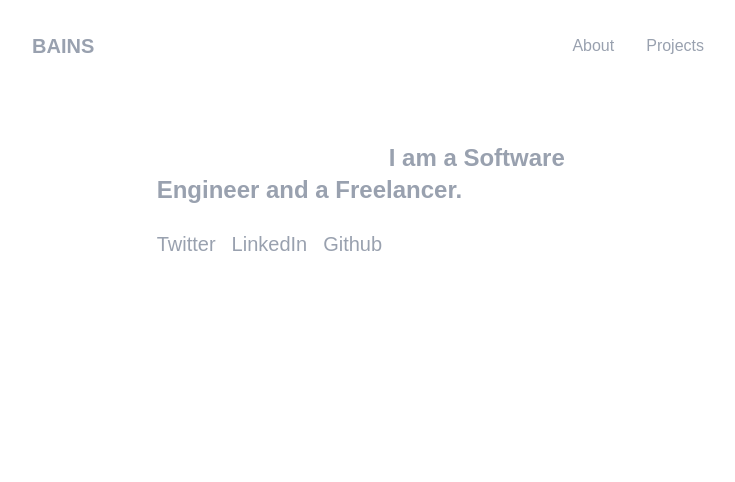
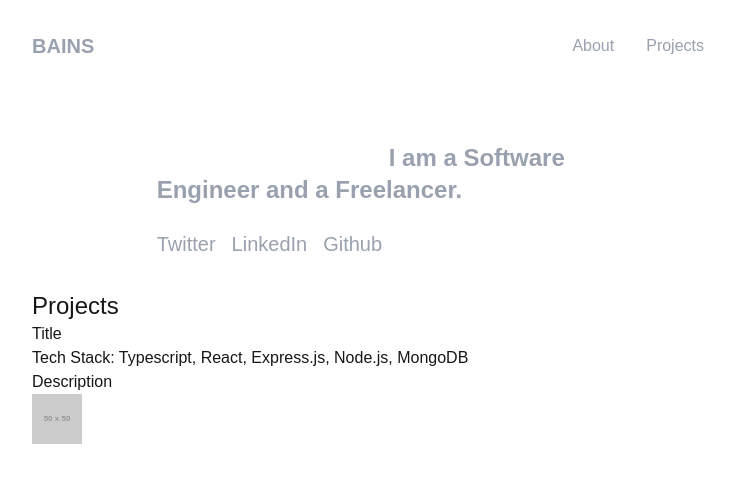
Before and after one commit to ekambains/portfolio, a Next.js app: page / in a window 1280 px wide. Shown: the top 482 px of the page, without its empty margins (304-1039 px from the left). Built offline with nearby package versions, Linux system fonts and the light colour scheme.

Commit message:
Project component started.

```diff
--- a/app/(root)/page.tsx
+++ b/app/(root)/page.tsx
@@ -1,5 +1,6 @@
 import Intro from "@/components/Intro";
 import Navbar from "@/components/Navbar";
+import Projects from "@/components/Projects";
 
 export default function Home() {
   return (
@@ -7,6 +8,7 @@ export default function Home() {
       <div className="max-w-screen mx-6 sm:max-w-2xl sm:px-8 sm:py-8 px-7 py-7">
         <Navbar />
         <Intro />
+        <Projects />
       </div>
     </div>
   );
--- a/components/Navbar.tsx
+++ b/components/Navbar.tsx
@@ -12,7 +12,7 @@ const Navbar = () => {
     <>
     <div className='flex justify-between text-gray-400 min-w-[350px] sm:min-w-2xl'>
         <div>
-            <span className='font-semibold text-xl'>BAINS</span>
+            <span className='font-semibold text-xl hover:cursor-pointer'>BAINS</span>
         </div>
         <div className='sm:flex sm:justify-between sm:items-center gap-8 hidden'>
             <Link href={`/about`}>
--- /dev/null
+++ b/components/Project.tsx
@@ -0,0 +1,14 @@
+import React from 'react'
+
+const Project = () => {
+  return (
+    <div className=''>
+        <h1>Title</h1>
+        <h2>Tech Stack: Typescript, React, Express.js, Node.js, MongoDB</h2>
+        <p>Description</p>
+        <a href=""><img src='https://www.placeholder.com/50x50' /></a>
+    </div>
+  )
+}
+
+export default Project
--- /dev/null
+++ b/components/Projects.tsx
@@ -0,0 +1,13 @@
+import React from 'react'
+import Project from './Project'
+
+const Projects = () => {
+  return (
+    <div className=''>
+        <h1 className='text-2xl'>Projects</h1>
+        <Project />
+    </div>
+  )
+}
+
+export default Projects
```
